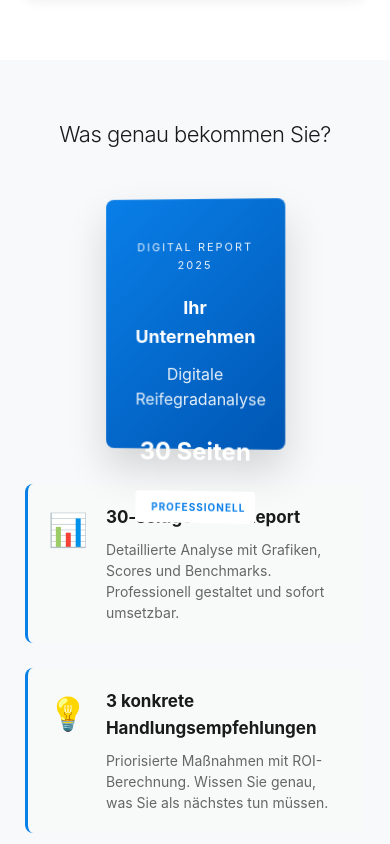
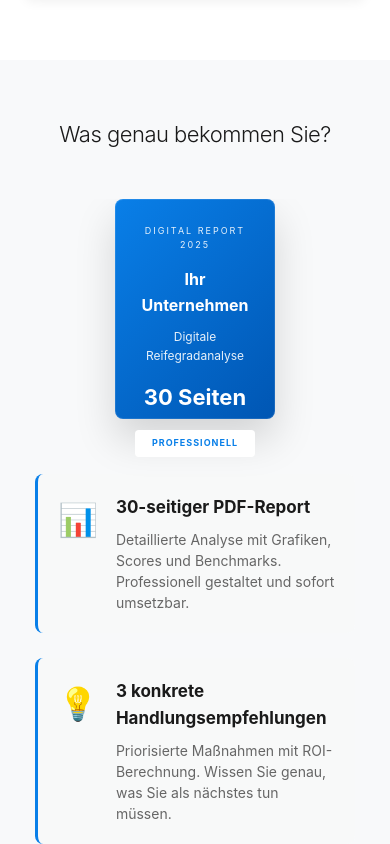
Before and after one commit to MarcelGaertner1234/zukunfts-check, a plain HTML site: page index.html in a window 390 px wide. Shown: the part 3642-4486 px from the top of the page. Drawn offline with Linux system fonts and the light colour scheme.

Commit message:
Fix mobile report mockup display bug
- Reduced report card size for mobile (160x220px)
- Disabled 3D transform effects on mobile
- Added overflow-x hidden to prevent horizontal scroll
- Added extra small device breakpoint (<375px)
- Optimized padding and font sizes for better mobile display

```diff
--- a/styles.css
+++ b/styles.css
@@ -698,6 +698,7 @@ details[open] .faq-question::after {
 .what-is-it {
     padding: 80px 0;
     background: white;
+    overflow-x: hidden;
 }
 
 .product-showcase {
@@ -706,6 +707,7 @@ details[open] .faq-question::after {
     gap: 60px;
     align-items: center;
     margin: 50px 0;
+    max-width: 100%;
 }
 
 .report-mockup {
@@ -878,6 +880,34 @@ details[open] .faq-question::after {
     opacity: 1;
 }
 
+/* Extra Small Devices Fix */
+@media (max-width: 375px) {
+    .report-mockup {
+        width: 140px;
+        height: 200px;
+    }
+
+    .report-cover {
+        padding: 20px 15px;
+    }
+
+    .report-title {
+        font-size: 14px;
+    }
+
+    .report-pages {
+        font-size: 20px;
+    }
+
+    .product-icon {
+        font-size: 28px;
+    }
+
+    .container {
+        padding: 0 15px;
+    }
+}
+
 /* Mobile Responsive */
 @media (max-width: 768px) {
     /* Hero Mobile - Optimized */
@@ -1023,20 +1053,43 @@ details[open] .faq-question::after {
         grid-template-columns: 1fr;
         gap: 35px;
         text-align: center;
+        overflow: hidden;
+        padding: 0 10px;
     }
 
     .report-mockup {
-        width: 180px;
-        height: 250px;
-        margin: 0 auto;
+        width: 160px;
+        height: 220px;
+        margin: 0 auto 20px;
+        transform: none !important;
+    }
+
+    .report-cover {
+        padding: 25px 20px;
+        transform: none !important;
+    }
+
+    .report-header {
+        font-size: 9px;
     }
 
     .report-title {
-        font-size: 18px;
+        font-size: 16px;
+        margin: 15px 0 8px;
+    }
+
+    .report-subtitle {
+        font-size: 12px;
     }
 
     .report-pages {
-        font-size: 24px;
+        font-size: 22px;
+        margin: 15px 0;
+    }
+
+    .report-badge {
+        font-size: 9px;
+        padding: 6px 12px;
     }
 
     .product-details {
@@ -1151,6 +1204,7 @@ details[open] .faq-question::after {
 
     .what-is-it {
         background: #f8f9fa;
+        overflow-x: hidden;
     }
 
     /* Checkout Mobile */
```
